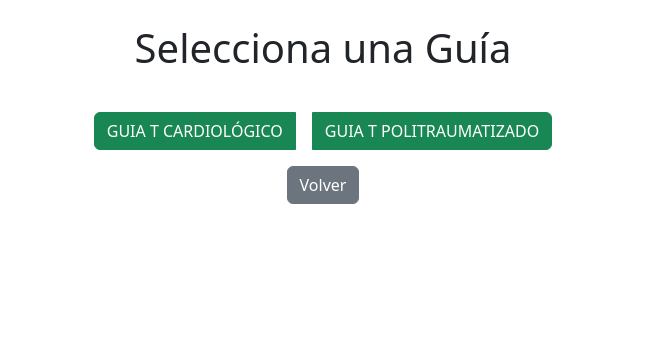
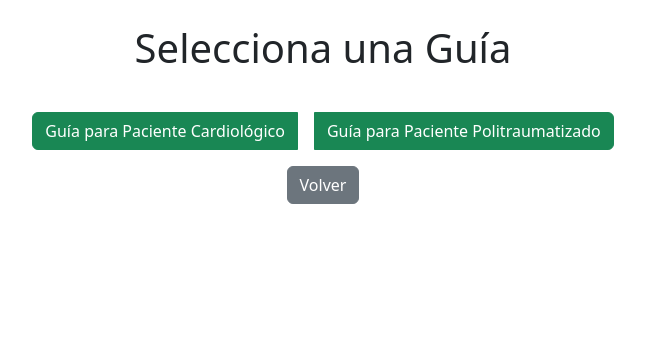
Before and after one commit to nfacundomendoza/FormularioApp, a Flask app: page /generar_planilla in a window 1280 px wide. Shown: the part 104-453 px from the top of the page, without its empty margins (317-962 px from the left). Run offline with Flask 3, Linux system fonts and the light colour scheme.

Commit message:
creo el entorno virtual, cambio el titulo del form

```diff
--- a/templates/formulario_cardiologico.html
+++ b/templates/formulario_cardiologico.html
@@ -8,7 +8,7 @@
 
 </div>
     <div class="container mt-5">
-        <h1 class="text-center mb-4 display-4 fw-bold">Formulario GUIA T CARDIOLÓGICO</h1>
+        <h1 class="text-center mb-4 display-4 fw-bold">Formulario para Paciente Cardiológico</h1>
         <form method="POST" class="mb-4" novalidate>
 
             {{ form.hidden_tag() }}
--- a/templates/formulario_politraumatizado.html
+++ b/templates/formulario_politraumatizado.html
@@ -15,7 +15,7 @@
         <button type="button">Volver a Seleccionar Guía</button>
     </a>
 
-    <h1>Formulario GUIA T POLITRAUMATIZADO</h1>
+    <h1>Formulario para Paciente Politraumatizado</h1>
 
     <form method="POST" novalidate>
 
--- a/templates/seleccionar_guia.html
+++ b/templates/seleccionar_guia.html
@@ -6,8 +6,8 @@
     <h1 class="text-center my-4">Selecciona una Guía</h1>
     <div class="container text-center">
         <div class="btn-group mt-3">
-            <button onclick="window.location.href='/guia_t_cardiologico'" class="btn btn-success mx-2">GUIA T CARDIOLÓGICO</button>
-            <button onclick="window.location.href='/guia_t_politraumatizado'" class="btn btn-success mx-2">GUIA T POLITRAUMATIZADO</button>
+            <button onclick="window.location.href='/guia_t_cardiologico'" class="btn btn-success mx-2">Guía para Paciente Cardiológico</button>
+            <button onclick="window.location.href='/guia_t_politraumatizado'" class="btn btn-success mx-2">Guía para Paciente Politraumatizado</button>
         </div>
         <div class="mt-3">
             <button onclick="window.location.href='/'" class="btn btn-secondary">Volver</button>
```
